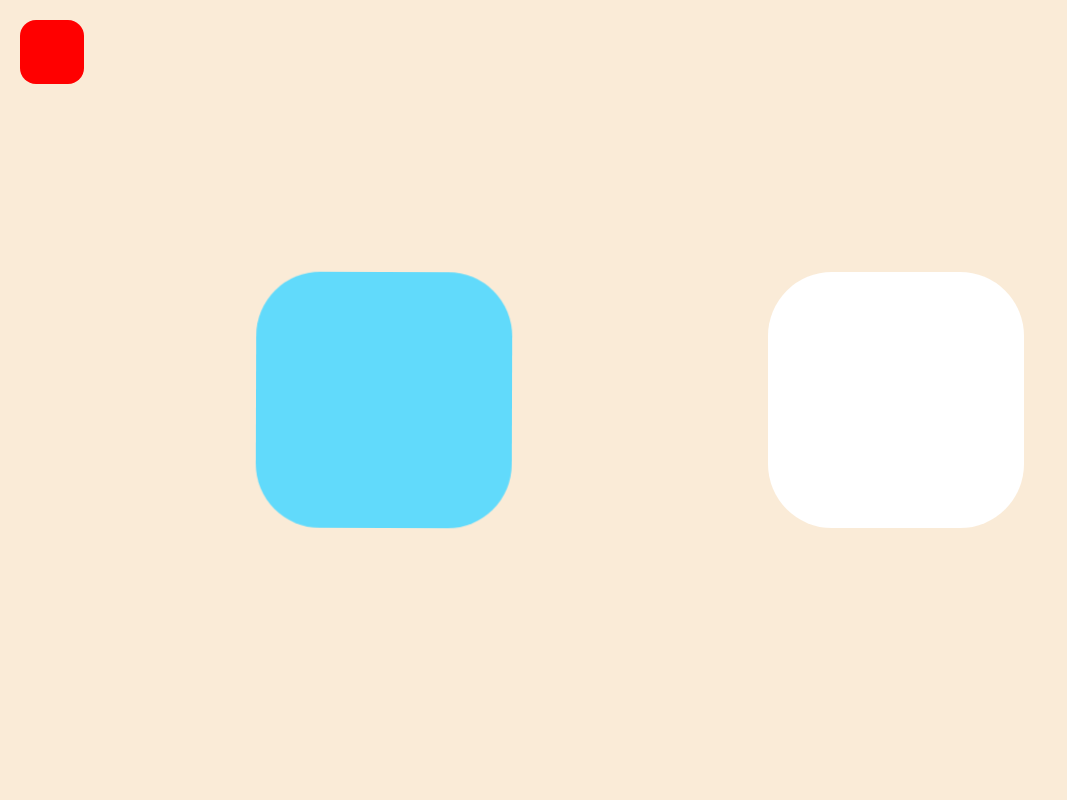
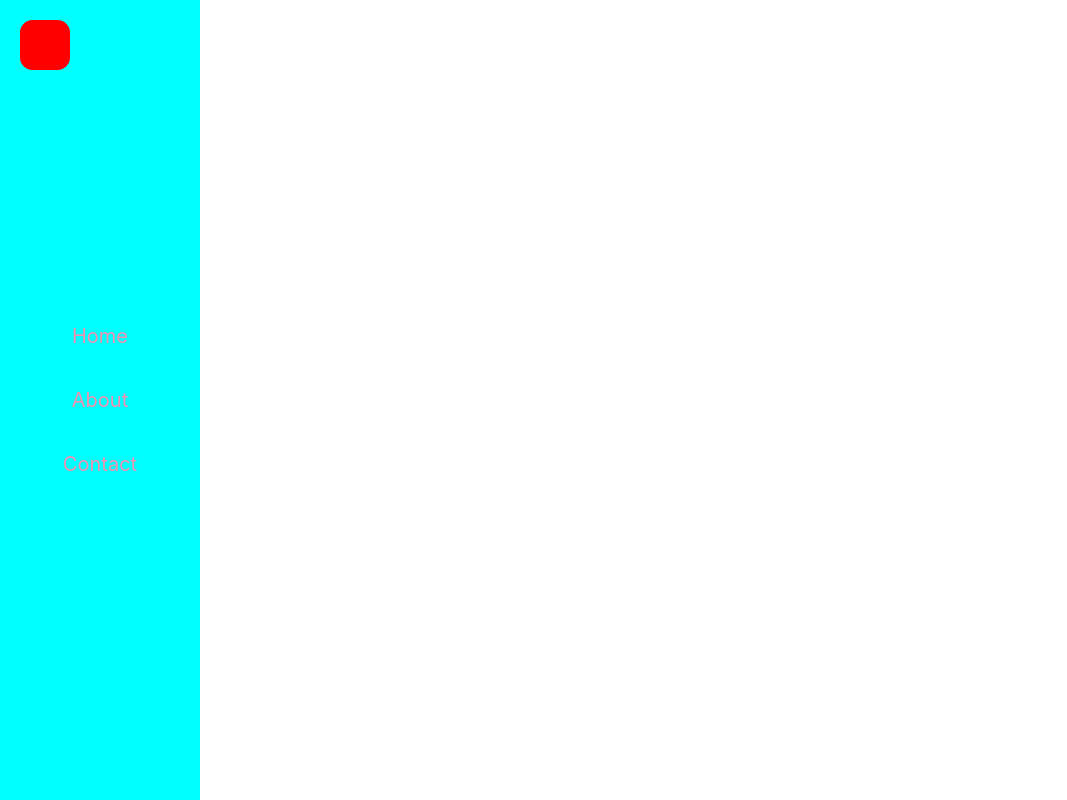
Before and after one commit to jackcdavey/Framer-Motion-Experiments, a React (Create React App) app: page / in a window 1280 px wide. Shown: the whole page, without its empty margins (0-1067 px from the left). Built offline with nearby package versions, Linux system fonts and the light colour scheme.

Commit message:
Navigation menu basics

```diff
--- a/src/App.css
+++ b/src/App.css
@@ -38,17 +38,60 @@
   }
 }
 
+#navToggle {
+  position: absolute;
+  top: 20px;
+  left: 20px;
+  z-index: 10;
+  background-color: #0f0;
+  font-size: 30px;
+  width: 50px;
+  height: 50px;
+  border-radius: 50%;
+}
+
+#navContainer {
+  position: fixed;
+  top: 0px;
+  left: 0px;
+  width: 200px;
+  height: 100vh;
+  background-color: #0ff;
+  z-index: 1;
+  display: flex;
+  flex-direction: column;
+  justify-content: center;
+  align-items: center;
+}
+
+#navItem {
+  margin: 10px;
+  padding: 10px;
+  font-size: 20px;
+  color: #f090af
+}
+
+
+
+
+#testingContainer {
+  display: flex;
+  flex-direction: column;
+  align-items: center;
+  justify-content: center;
+  width: 100%;
+  height: 100%;
+}
+
 #animContainer {
-  position: absolute;
-  top: 0;
-  left: 0;
-  width: 100vw;
-  height: 100vh;
+  width: 100%;
+  height: 100%;
   display: flex;
   flex-direction: row;
   align-items: center;
   justify-content: center;
   background-color: antiquewhite;
+  border: #61dafb solid 5px;
 }
 
 .animBlock {
@@ -61,9 +104,9 @@
 }
 
 #toggleBtn {
-  position: absolute;
-  top: 20px;
-  left: 20px;
+  position: relative;
+  top: 2vw;
+  left: 2vw;
   width: 5vw;
   z-index: 100;
   height: 5vw;
@@ -71,8 +114,7 @@
   flex-direction: row;
   align-items: center;
   justify-content: center;
-  background-color: #ff830f;
-  border-radius: 50%;
+
   font-size: 2em;
   color: white;
   cursor: pointer;
--- a/src/App.tsx
+++ b/src/App.tsx
@@ -1,34 +1,87 @@
 import React from 'react';
-
 import './App.css';
 import { motion, useCycle } from 'framer-motion';
-import Basics from './basics';
+import Test1 from './test1';
+import Test2 from './test2';
+
+
+
+
 
 function App() {
 
   const toggleVariants = {
     hidden: {
-      backgroundColor: '#00ff00',
+      backgroundColor: '#0f0',
       borderRadius: "50%",
       transition: { duration: 0.5 }
     },
     visible: {
-      backgroundColor: '#ff0000',
+      backgroundColor: '#f00',
       borderRadius: "25%",
       transition: { duration: 0.5 }
     }
   }
 
+  const containerVariants = {
+    hidden: {
+      x: '-100%',
+      transition: {
+        type: 'anticipate',
+      }
+    },
+    visible: {
+      x: '0%',
+      transition: {
+        type: 'easeInOut',
+      }
+    }
+  }
+
+  const itemVariants = {
+    hidden: {
+      y: '-100%',
+      scale: 0,
+      transition: {
+        type: 'anticipate',
+      }
+    },
+    visible: {
+      y: '0%',
+      scale: 1,
+      transition: {
+        type: 'anticipate',
+      }
+    }
+  }
+
+
+
 
   const [isActive, cycle] = useCycle("inactive", "active");
-  const [containerHidden, setContainerHidden] = useCycle('visible', 'hidden');
+  const [navVisible, setNavVisible] = useCycle('visible', 'hidden');
+
+  const navItems = ['Home', 'About', 'Contact'];
 
   return (
     <>
-      <motion.div variants={toggleVariants} animate={containerHidden} id='toggleBtn' onClick={() => setContainerHidden()} />
-      <Basics containerVar={containerHidden} blockVar={isActive} cycleFunc={() => cycle()} />
+      <motion.div variants={toggleVariants} animate={navVisible} id='navToggle' onClick={() => setNavVisible()} />
+      <motion.div variants={containerVariants} animate={navVisible} id='navContainer' >
+        {navItems.map((item, index) => (
+          <motion.div key={index} variants={itemVariants} animate={navVisible} id='navItem' onClick={() => setNavVisible()} whileHover={{ scale: 1.1, transition: { duration: 0.1 } }} >
+            {item}
+          </motion.div>
+        ))}
+      </motion.div>
+
+      {/* <div id='testingContainer'>
+        <Test1 />
+        <Test2 />
+      </div> */}
     </>
   );
 }
 
+
+
 export default App;
--- a/src/basics.tsx
+++ b/src/basics.tsx
@@ -7,6 +7,7 @@ const blockVariants = {
         backgroundColor: "#f00",
         borderRadius: "50%",
         transition: { duration: 0.5 }
+
     },
     inactive: {
         backgroundColor: "#fff",
@@ -16,8 +17,12 @@ const blockVariants = {
 
 const containerVariants = {
     hidden: {
-        scale: 0,
-        opacity: 0,
+        scale: 0.05,
+        opacity: 0.5,
+        translateX: '-45%',
+        translateY: '-45%',
+        backgroundColor: '#00ff00',
+        borderRadius: "50%",
         transition: { duration: 0.5 }
     },
     visible: {
@@ -37,7 +42,7 @@ export default function Basics(props: { containerVar: boolean | AnimationControl
             <motion.div
                 className='animBlock'
                 animate={{ rotate: 360, borderRadius: '50%', backgroundColor: '#f00' }}
-                // whileHover={{ scale: 1.5, rotate: 0, borderRadius: '0%', backgroundColor: '#fff' }}
+                whileHover={{ scale: 1.5, rotate: 0, borderRadius: '0%', backgroundColor: '#fff' }}
                 transition={{ duration: 2, repeat: Infinity, repeatType: 'mirror', ease: 'anticipate' }}
             />
             <motion.div variants={blockVariants} className='animBlock' animate={props.blockVar} onClick={props.cycleFunc} />
--- /dev/null
+++ b/src/test1.tsx
@@ -0,0 +1,34 @@
+import React from 'react';
+
+import './App.css';
+import { motion, useCycle } from 'framer-motion';
+import Basics from './basics';
+
+function Test1() {
+
+    const toggleVariants = {
+        hidden: {
+            backgroundColor: '#00ff00',
+            borderRadius: "50%",
+            transition: { duration: 0.5 }
+        },
+        visible: {
+            backgroundColor: '#ff0000',
+            borderRadius: "25%",
+            transition: { duration: 0.5 }
+        }
+    }
+
+
+    const [isActive, cycle] = useCycle("inactive", "active");
+    const [containerHidden, setContainerHidden] = useCycle('visible', 'hidden');
+
+    return (
+        <>
+            <motion.div variants={toggleVariants} animate={containerHidden} id='toggleBtn' onClick={() => setContainerHidden()} />
+            <Basics containerVar={containerHidden} blockVar={isActive} cycleFunc={() => cycle()} />
+        </>
+    );
+}
+
+export default Test1;
--- /dev/null
+++ b/src/test2.tsx
@@ -0,0 +1,34 @@
+import React from 'react';
+
+import './App.css';
+import { motion, useCycle } from 'framer-motion';
+import Basics from './basics';
+
+function Test2() {
+
+    const toggleVariants = {
+        hidden: {
+            backgroundColor: '#00ff00',
+            borderRadius: "50%",
+            transition: { duration: 0.5 }
+        },
+        visible: {
+            backgroundColor: '#ff0000',
+            borderRadius: "25%",
+            transition: { duration: 0.5 }
+        }
+    }
+
+
+    const [isActive, cycle] = useCycle("inactive", "active");
+    const [containerHidden, setContainerHidden] = useCycle('visible', 'hidden');
+
+    return (
+        <>
+            <motion.div variants={toggleVariants} animate={containerHidden} id='toggleBtn' onClick={() => setContainerHidden()} />
+            <Basics containerVar={containerHidden} blockVar={isActive} cycleFunc={() => cycle()} />
+        </>
+    );
+}
+
+export default Test2;
```
Also changed, not shown: 1 other file (tests, documents, lock files or other folders).
